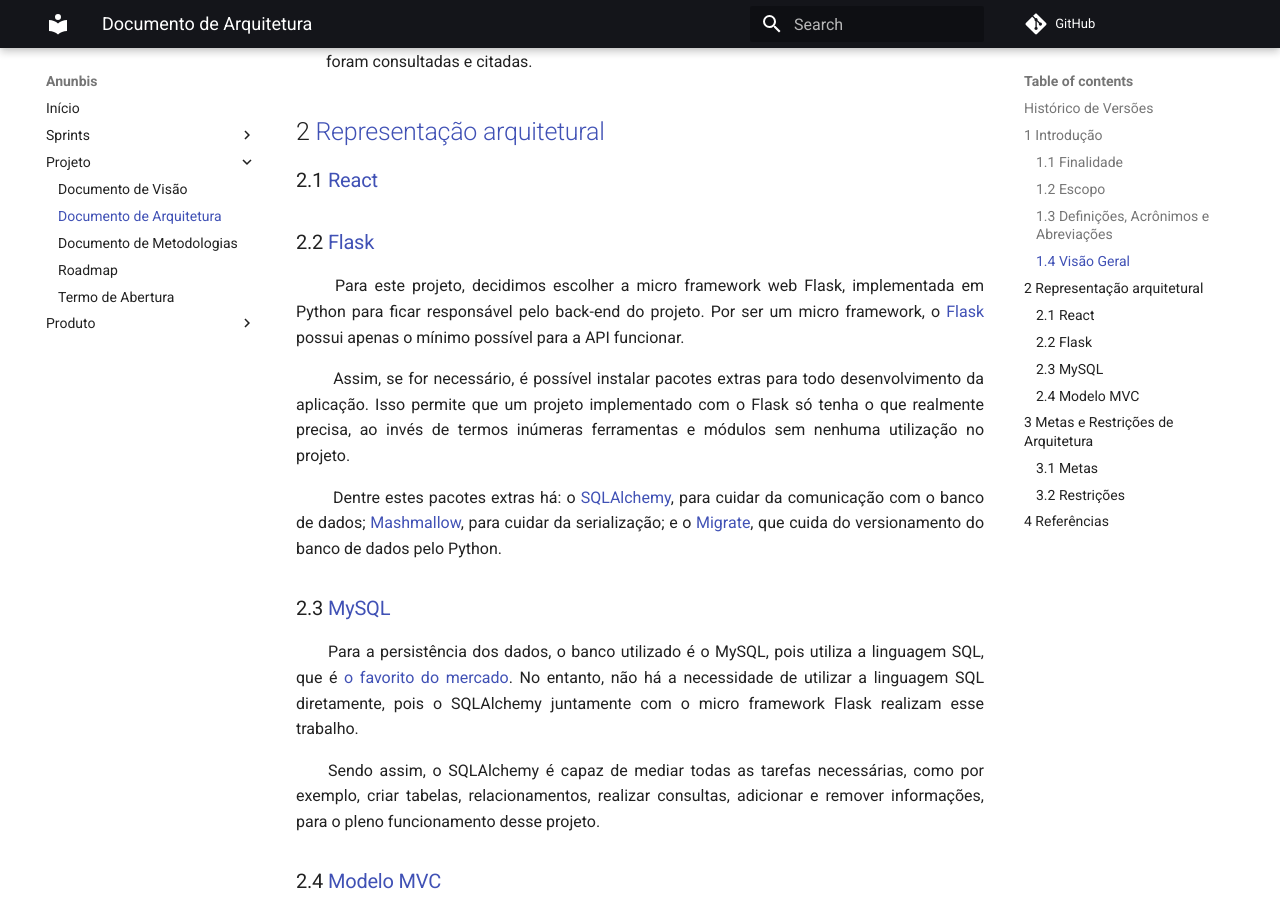
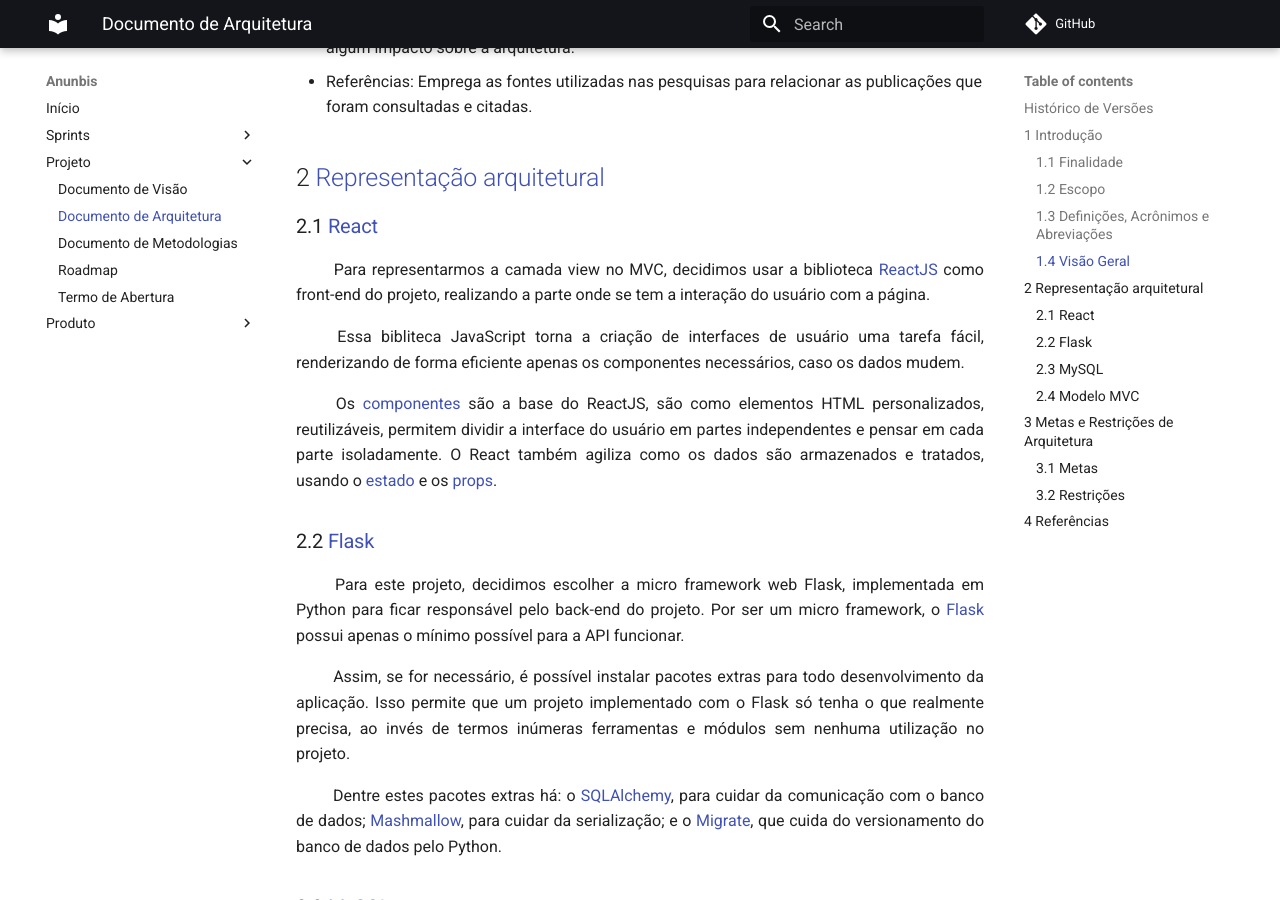
Before and after one commit to fga-eps-mds/2020.2-Anunbis, an MkDocs documentation site: the page built from docs/documentacao/documento-de-arquitetura.md, in a window 1280 px wide and 900 px high, scrolled down 1439 px. Built offline with MkDocs 1.6.1 and Material for MkDocs 9.7.7, drawn with Linux system fonts in a browser that asks for light colours; comment, search, counter and statistics services are not loaded; some of the changed text lies outside the part shown.

Commit message:
Adicionando o tópico React

```diff
--- a/docs/documentacao/documento-de-arquitetura.md
+++ b/docs/documentacao/documento-de-arquitetura.md
@@ -7,6 +7,7 @@ Data|Versão|Descrição|Autor
 28/02|0.3|Adição do tópico Flask|Rodrigo e Thiago|
 28/02|0.4|Adição do tópico MySQL|Rodrigo e Thiago|
 28/02|0.5|Adição do tópico Modelo MVC|Rodrigo e Thiago|
+02/03|0.6|Adição do tópico React|Victor|
 
 
 ## 1 <a name="1">Introdução</a>
@@ -39,6 +40,13 @@ Data|Versão|Descrição|Autor
 ## 2 <a name="2">Representação arquitetural</a>
 
 ### 2.1 <a name="3_1">React</a>
+
+<p align = "justify"> &emsp;&emsp; Para representarmos a camada view no MVC, decidimos usar a biblioteca <a href="https://pt-br.reactjs.org/docs/getting-started.html">ReactJS</a> como front-end do projeto, realizando a parte onde se tem a interação do usuário com a página.</p>
+
+<p align = "justify"> &emsp;&emsp; Essa bibliteca JavaScript torna a criação de interfaces de usuário uma tarefa fácil, renderizando de forma eficiente apenas os componentes necessários, caso os dados mudem.</p>
+
+<p align = "justify"> &emsp;&emsp; Os <a href="https://pt-br.reactjs.org/docs/react-component.html">componentes</a> são a base do ReactJS, são como elementos HTML personalizados, reutilizáveis, permitem dividir a interface do usuário em partes independentes e pensar em cada parte isoladamente. O React também agiliza como os dados são armazenados e tratados, usando o <a href="https://pt-br.reactjs.org/docs/state-and-lifecycle.html">estado</a> e os <a href="https://pt-br.reactjs.org/docs/render-props.html">props</a>.</p>
+
 ### 2.2 <a name="3_2">Flask</a>
 
 <!-- <a href= "" ></a>   ## pra colocar link -->
```
